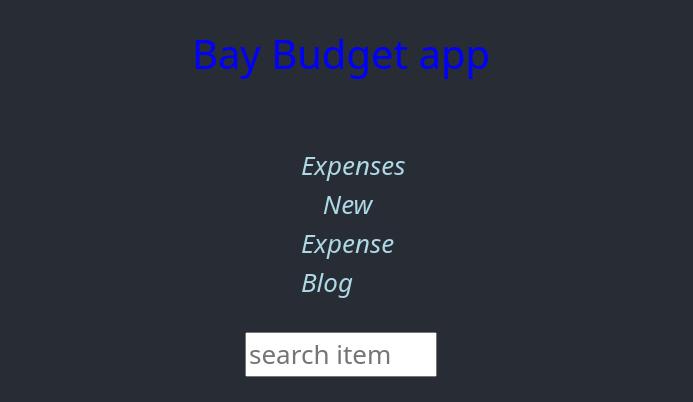
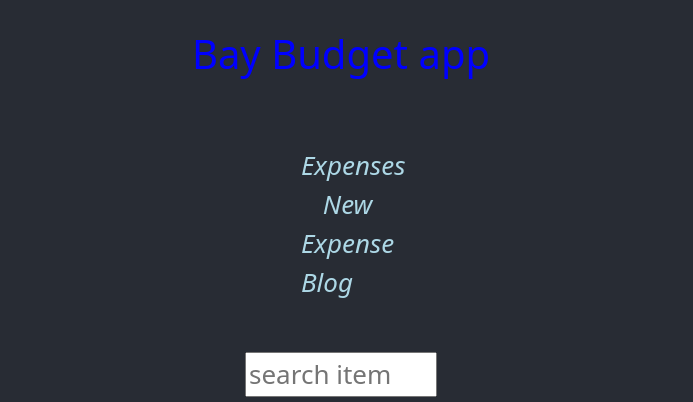
Before and after one commit to Kago-1/bay-budget-app, a React (Create React App) app: page / in a window 1280 px wide. Shown: the top 402 px of the page, without its empty margins (299-992 px from the left). Built offline with nearby package versions, Linux system fonts and the light colour scheme; no server answers.

Commit message:
changed navbar font-style

```diff
--- a/src/App.css
+++ b/src/App.css
@@ -9,7 +9,7 @@ min-height: 100vh;
 
 .navbar {
   font-style: italic;
-  padding: 40px 600px 30px 500px;
+  padding: 40px 600px 50px 500px;
 }
 
 .navbar a:hover {
@@ -45,3 +45,6 @@ h3{
 .clear{
   padding-top: 10px;
 }
+.btn-done{
+background-color: lightblue;
+}
```
